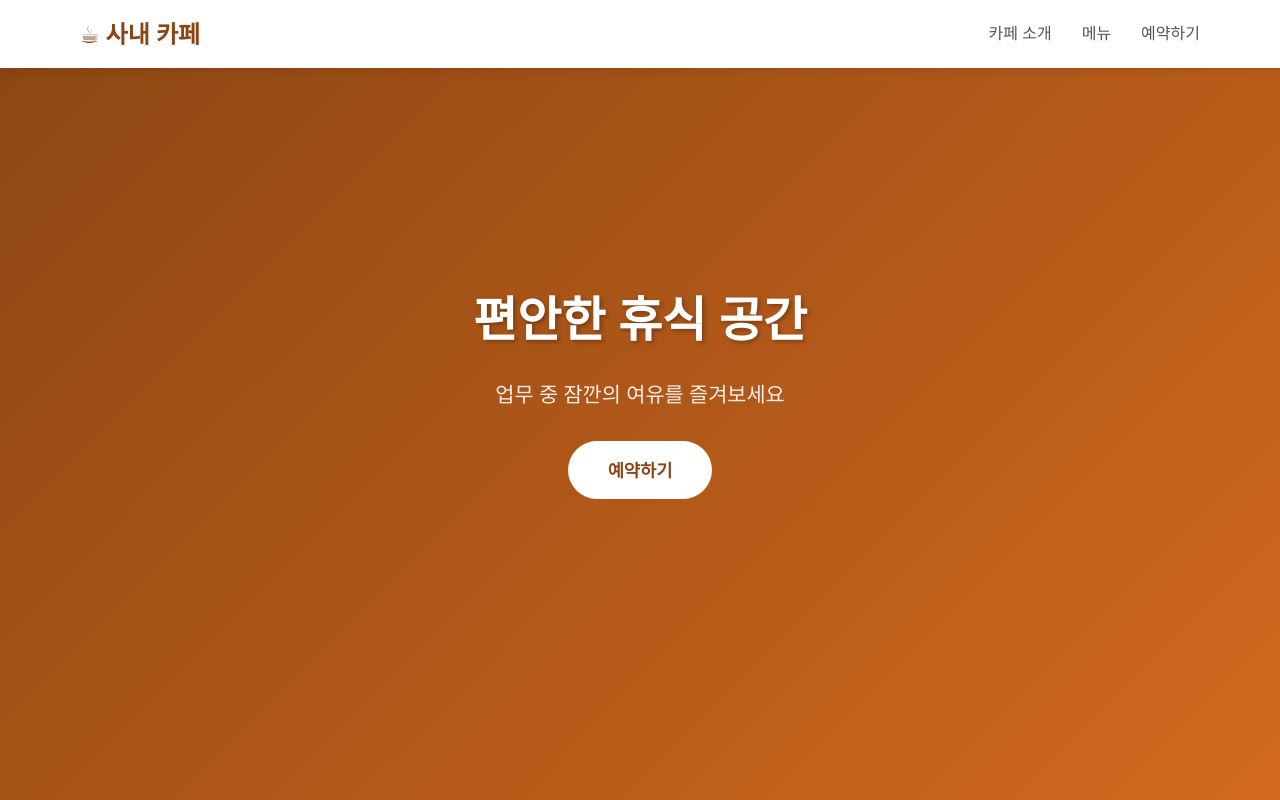
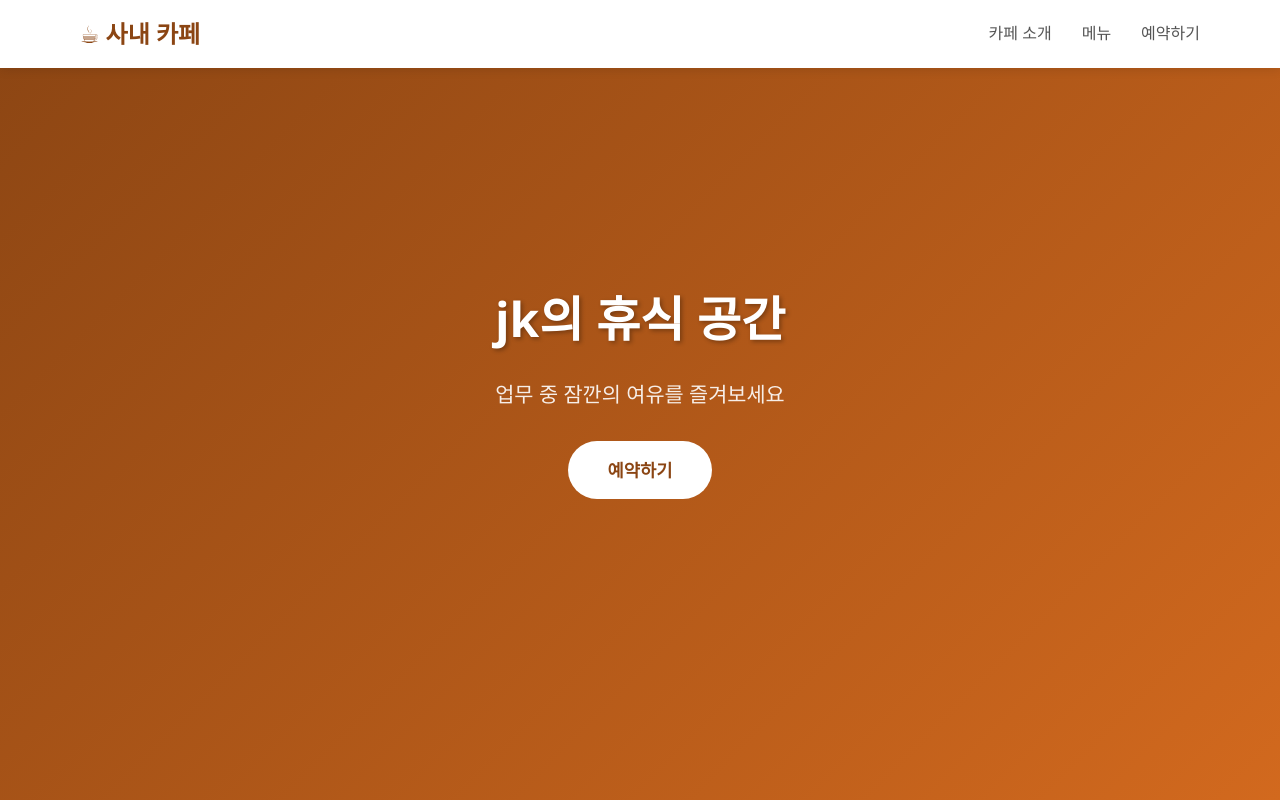
Before and after one commit to k97460300-coder/cafe2, a plain HTML site: page index.html in a window 1280 px wide. Shown: the top 800 px of the page. Drawn offline with Linux system fonts and the light colour scheme.

Commit message:
version2

```diff
--- a/index.html
+++ b/index.html
@@ -22,7 +22,7 @@
     <!-- 히어로 섹션 -->
     <section class="hero">
         <div class="hero-content">
-            <h1>편안한 휴식 공간</h1>
+            <h1>jk의 휴식 공간</h1>
             <p>업무 중 잠깐의 여유를 즐겨보세요</p>
             <a href="#reservation" class="btn-primary">예약하기</a>
         </div>
```
